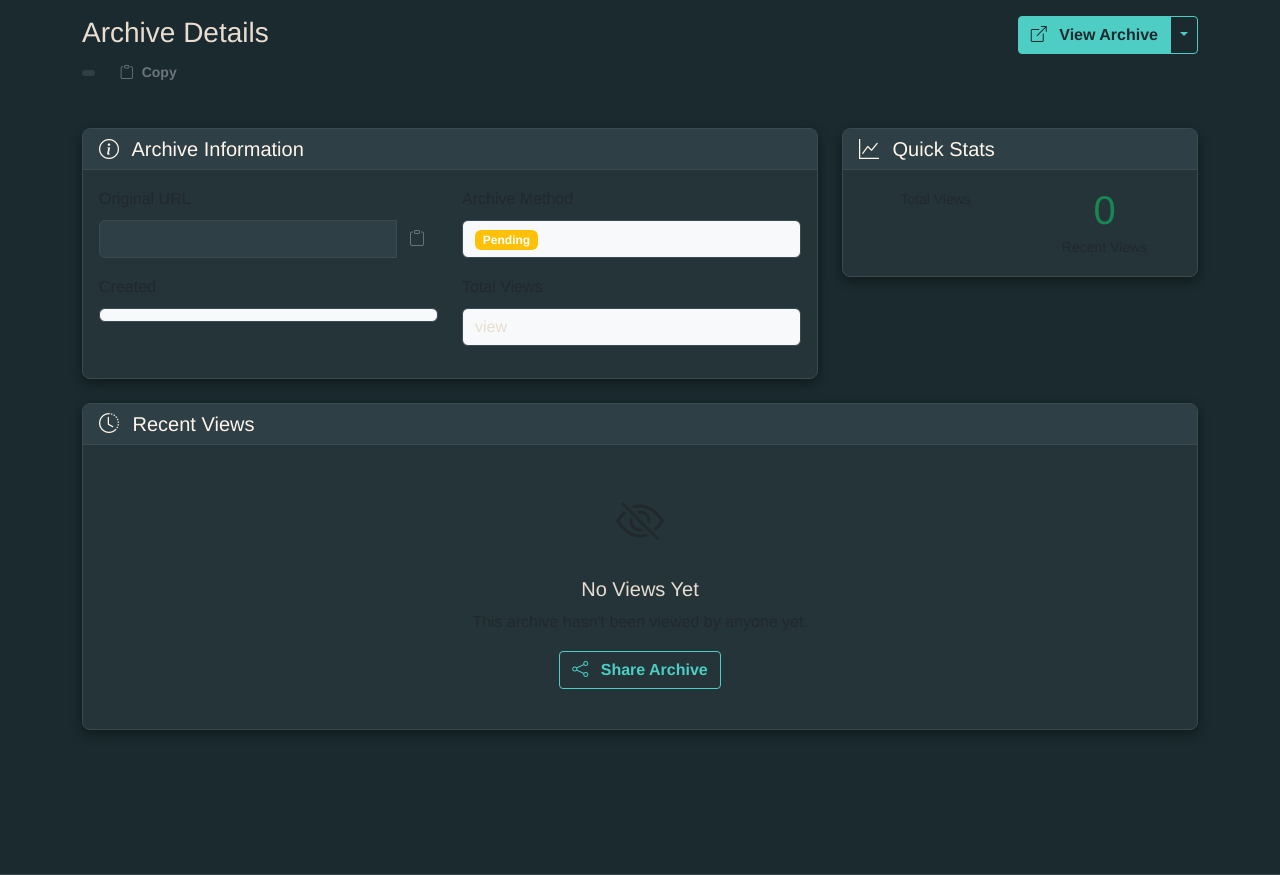
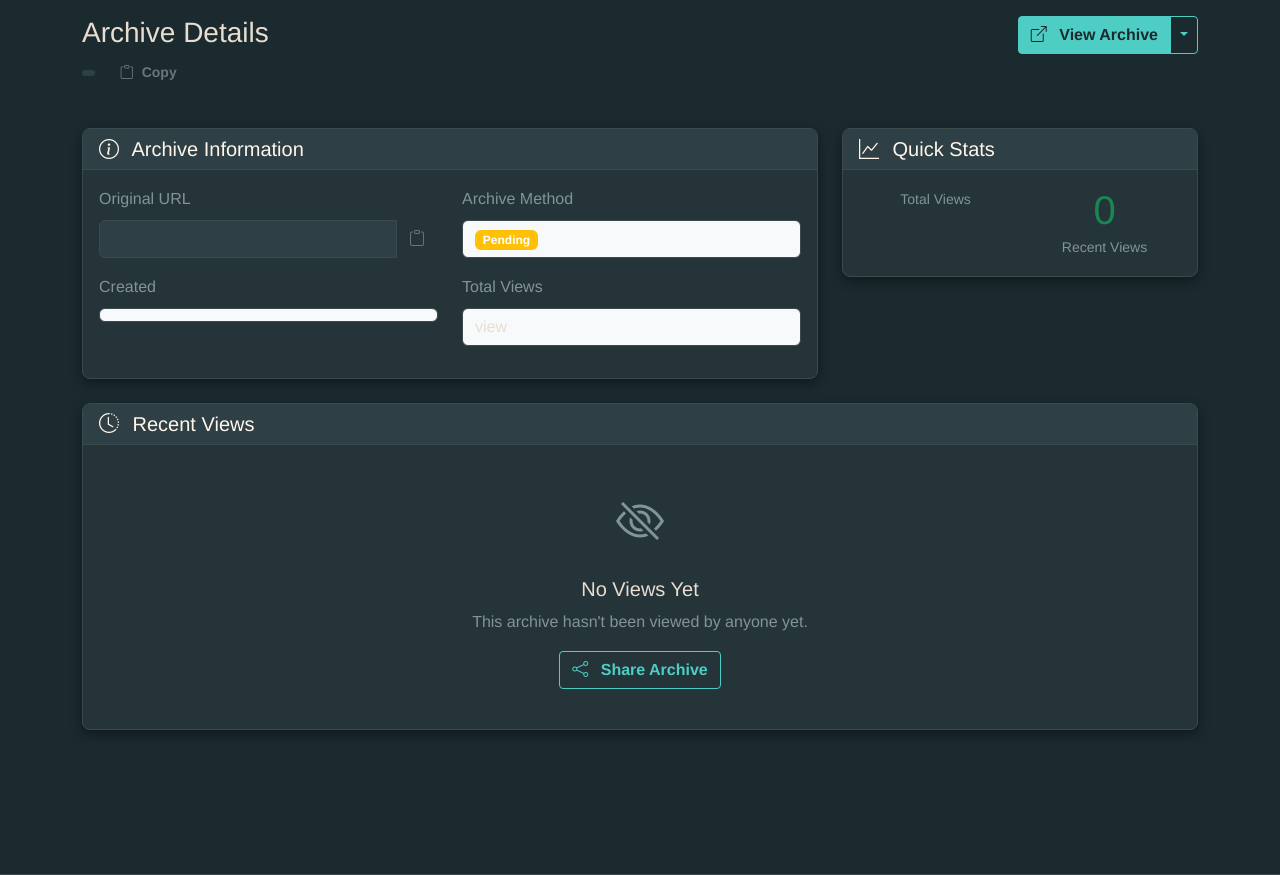
Before and after one commit to sij-ai/citis, a Django app: template templates/web/shortcode_detail.html in a window 1280 px wide. Shown: the part 157-1032 px from the top of the page. Run offline with Django 5.2, Linux system fonts and the light colour scheme; the template is opened without the code that fills it, so the values that code supplies are empty; some libraries are stand-ins or nearby versions.

Commit message:
Update shortcode functionality and enhance UI elements
- Updated PID files for celery and gunicorn with new process IDs.
- Added custom shortcode input field in create_archive.html for premium users, including validation and real-time length indication.
- Enhanced various templates (dashboard.html, shortcode_detail.html, shortcode_list.html) to improve text styling and visibility by replacing 'text-muted' with a custom subtle color.
- Improved context in the create_archive view to support custom shortcodes based on user subscription status.

```diff
--- a/templates/web/dashboard.html
+++ b/templates/web/dashboard.html
@@ -145,7 +145,7 @@
                                             <i class="bi bi-clipboard"></i>
                                         </button>
                                         {% else %}
-                                        <span class="text-muted small">No shortcode</span>
+                                        <span class="small" style="color: var(--text-subtle);">No shortcode</span>
                                         {% endif %}
                                     </div>
                                 </td>
--- a/templates/web/shortcode_detail.html
+++ b/templates/web/shortcode_detail.html
@@ -65,7 +65,7 @@
                 <div class="card-body">
                     <div class="row">
                         <div class="col-md-6 mb-3">
-                            <label class="form-label text-muted">Original URL</label>
+                            <label class="form-label" style="color: var(--text-subtle);">Original URL</label>
                             <div class="input-group">
                                 <input type="text"
                                        class="form-control"
@@ -80,7 +80,7 @@
                         </div>
 
                         <div class="col-md-6 mb-3">
-                            <label class="form-label text-muted">Archive Method</label>
+                            <label class="form-label" style="color: var(--text-subtle);">Archive Method</label>
                             <div class="form-control bg-light">
                                 <span class="badge bg-primary me-2">{{ shortcode.get_archive_method_display }}</span>
                                 {% if shortcode.is_archived %}
@@ -92,14 +92,14 @@
                         </div>
 
                         <div class="col-md-6 mb-3">
-                            <label class="form-label text-muted">Created</label>
+                            <label class="form-label" style="color: var(--text-subtle);">Created</label>
                             <div class="form-control bg-light">
                                 {{ shortcode.created_at|date:"F d, Y \a\t g:i A" }}
                             </div>
                         </div>
 
                         <div class="col-md-6 mb-3">
-                            <label class="form-label text-muted">Total Views</label>
+                            <label class="form-label" style="color: var(--text-subtle);">Total Views</label>
                             <div class="form-control bg-light">
                                 <span class="fw-bold">{{ visit_count }}</span> view{{ visit_count|pluralize }}
                             </div>
@@ -107,7 +107,7 @@
 
                         {% if shortcode.text_fragment %}
                         <div class="col-12">
-                            <label class="form-label text-muted">Text Fragment</label>
+                            <label class="form-label" style="color: var(--text-subtle);">Text Fragment</label>
                             <div class="alert alert-info">
                                 <i class="bi bi-quote me-2"></i>
                                 "{{ shortcode.text_fragment }}"
@@ -133,7 +133,7 @@
                         <div class="col-6">
                             <div class="text-center">
                                 <div class="display-6 text-primary">{{ visit_count }}</div>
-                                <small class="text-muted">Total Views</small>
+                                <small style="color: var(--text-subtle);">Total Views</small>
                             </div>
                         </div>
                         <div class="col-6">
@@ -141,7 +141,7 @@
                                 <div class="display-6 text-success">
                                     {{ recent_visits|length }}
                                 </div>
-                                <small class="text-muted">Recent Views</small>
+                                <small style="color: var(--text-subtle);">Recent Views</small>
                             </div>
                         </div>
                     </div>
@@ -199,7 +199,7 @@
                                 <tr>
                                     <td class="text-nowrap">
                                         <div>{{ visit.visited_at|date:"M d, Y" }}</div>
-                                        <small class="text-muted">{{ visit.visited_at|date:"g:i A" }}</small>
+                                        <small style="color: var(--text-subtle);">{{ visit.visited_at|date:"g:i A" }}</small>
                                     </td>
                                     <td>
                                         <code class="small">{{ visit.ip_address|default:"—" }}</code>
@@ -231,7 +231,7 @@
                                             </a>
                                         </div>
                                         {% else %}
-                                        <span class="text-muted">Direct</span>
+                                        <span style="color: var(--text-subtle);">Direct</span>
                                         {% endif %}
                                     </td>
                                 </tr>
@@ -242,7 +242,7 @@
 
                     {% if visit_count > recent_visits|length %}
                     <div class="text-center mt-3">
-                        <small class="text-muted">
+                        <small style="color: var(--text-subtle);">
                             Showing {{ recent_visits|length }} of {{ visit_count }} total views
                         </small>
                     </div>
@@ -250,9 +250,9 @@
 
                     {% else %}
                     <div class="text-center py-4">
-                        <i class="bi bi-eye-slash text-muted" style="font-size: 3rem;"></i>
+                        <i class="bi bi-eye-slash" style="font-size: 3rem; color: var(--text-subtle);"></i>
                         <h5 class="mt-3">No Views Yet</h5>
-                        <p class="text-muted">This archive hasn't been viewed by anyone yet.</p>
+                        <p style="color: var(--text-subtle);">This archive hasn't been viewed by anyone yet.</p>
                         <button class="btn btn-outline-primary" onclick="copyArchiveUrl('{{ shortcode.shortcode }}')">
                             <i class="bi bi-share me-2"></i>
                             Share Archive
```
Also changed, not shown: templates/web/create_archive.html (+70 -4 lines), templates/web/shortcode_list.html (+8 -8 lines), web/views.py (+24 -1 lines), 2 other files.
